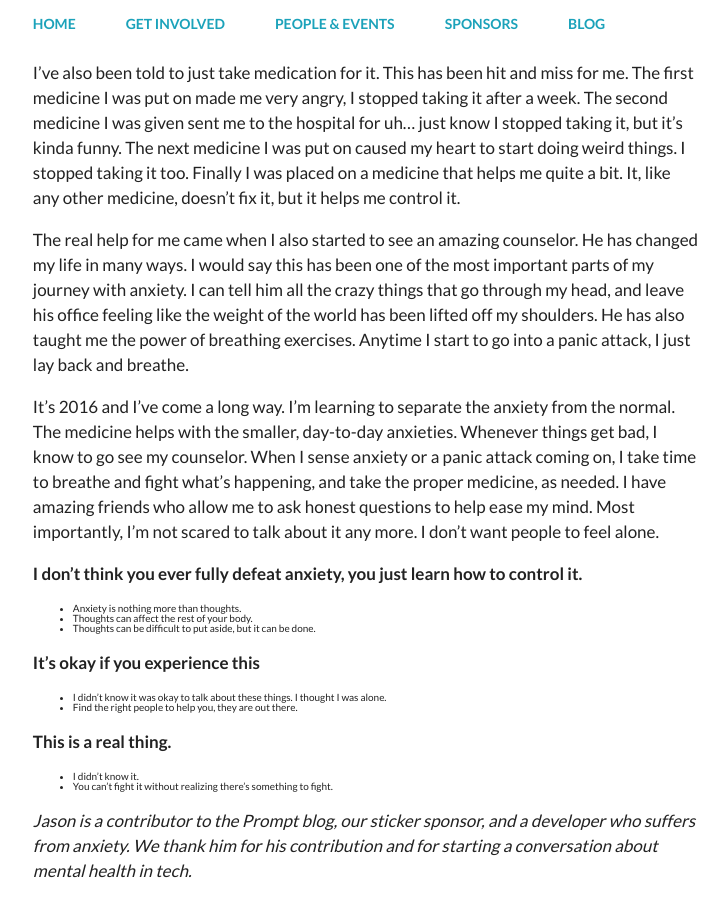
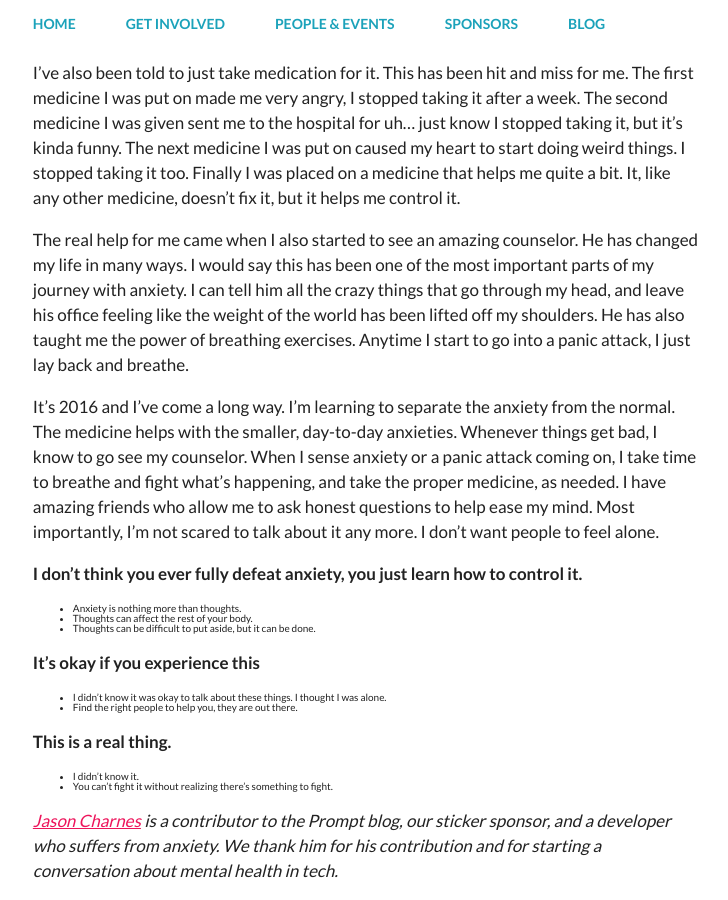
Before and after one commit to mhprompt/mhprompt.github.io, a Jekyll site: the page built from _posts/2016-02-02-discovering-anxiety.md, in a window 1280 px wide and 900 px high, scrolled down 1144 px. Shown: the whole window, without its empty margins (477-1205 px from the left). Built offline with Jekyll 4.4.1, drawn with Linux system fonts in a browser that asks for light colours.

Commit message:
Added twitter link for Jason Charnes

```diff
--- a/_posts/2016-02-02-discovering-anxiety.md
+++ b/_posts/2016-02-02-discovering-anxiety.md
@@ -13,14 +13,15 @@ I was also un-intentionally making life hell for those close to me. I was having
 
 You see, I have a [General Anxiety Disorder](http://www.nimh.nih.gov/health/topics/generalized-anxiety-disorder-gad/index.shtml). In a really broad sense, I worry about things that will, most likely, never happen. I am also [Obsessive Compulsive](http://www.nimh.nih.gov/health/topics/obsessive-compulsive-disorder-ocd/index.shtml). So the things I worry about get placed on a mental carousel that never stops spinning. It spins the same thoughts 'round and 'round. Trying to stop the carousel is near impossible. The only way I knew, at the time, to remove a thought from the carousel was to take action. I'm not talking normal, healthy actions though:
 
-* Sometimes I would drive 45 mins, at midnight, to go back to work to pull on a locked door that I had already locked, and checked, at 7pm.
-* I would drive around in circles to make sure I hadn't hit someone with my car because I felt a bump in the road.
-* I eventually would just leave the windows down/radio off whenever I would drive anywhere.
-* I would get particularly scared that I have some life-changing disease.
-* I would, and still do, worry that every single action in my life is offensive, or straining, to relationships I have with friends and family.
-* Every time I push code to a server, I have a slight panic that disaster is about to ensue. Though this has gotten better with Test Driven Development.
-* I fear emails because obviously the only reason someone would email me is to tell me something awful has happened.
-* I just get anxious for no reason.
+- Sometimes I would drive 45 mins, at midnight, to go back to work to pull on a locked door that I had already locked, and checked, at 7pm.
+- I would drive around in circles to make sure I hadn't hit someone with my car because I felt a bump in the road.
+- I eventually would just leave the windows down/radio off whenever I would drive anywhere.
+- I would get particularly scared that I have some life-changing disease.
+- I would, and still do, worry that every single action in my life is offensive, or straining, to relationships I have with friends and family.
+- Every time I push code to a server, I have a slight panic that disaster is about to ensue. Though this has gotten better with Test Driven Development.
+- I fear emails because obviously the only reason someone would email me is to tell me something awful has happened.
+- I just get anxious for no reason.
+
 
 
 You probably read that and thought, "That's Stupid." You may even ask "Why don't you just think about something else?" Well, I ask myself that quite often. It's not that easy. If it was that easy, I wouldn't be writing this.
@@ -51,4 +52,4 @@ It's 2016 and I've come a long way. I'm learning to separate the anxiety from th
 * I didn't know it.
 * You can't fight it without realizing there's something to fight.
 
-_Jason is a contributor to the Prompt blog, our sticker sponsor, and a developer who suffers from anxiety.  We thank him for his contribution and for starting a conversation about mental health in tech._
+_[Jason Charnes](https://twitter.com/jmcharnes) is a contributor to the Prompt blog, our sticker sponsor, and a developer who suffers from anxiety.  We thank him for his contribution and for starting a conversation about mental health in tech._
```
